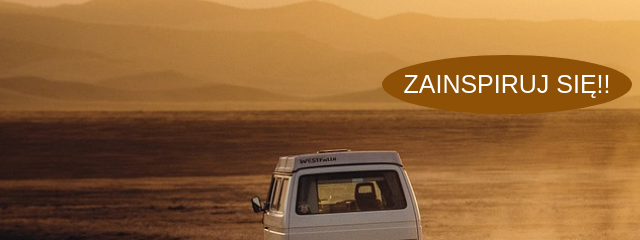
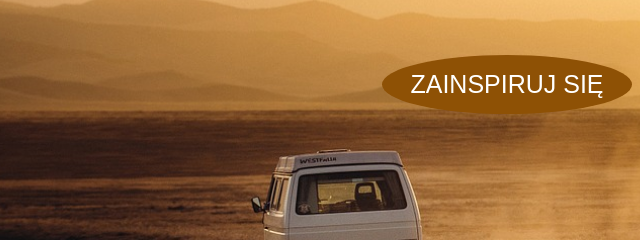
Before and after one commit to TomaszBalcerak/Travel_Inspiration, a plain HTML site: page index.html in a window 1280 px wide. Shown: the part 286-526 px from the top of the page, 133-773 px from the left. Drawn offline with Linux system fonts and the light colour scheme.

Commit message:
Second commit check

```diff
--- a/index.html
+++ b/index.html
@@ -14,7 +14,7 @@
 <div class="container">
 	<h1>Witaj na stronie dla pasjonatów podróży</h1>
 	<div>
-		<button><a href="index1.html">Zainspiruj się!!</button></a>
+		<button><a href="index1.html">Zainspiruj się</button></a>
 	</div>
 </div>
 </body>
```
